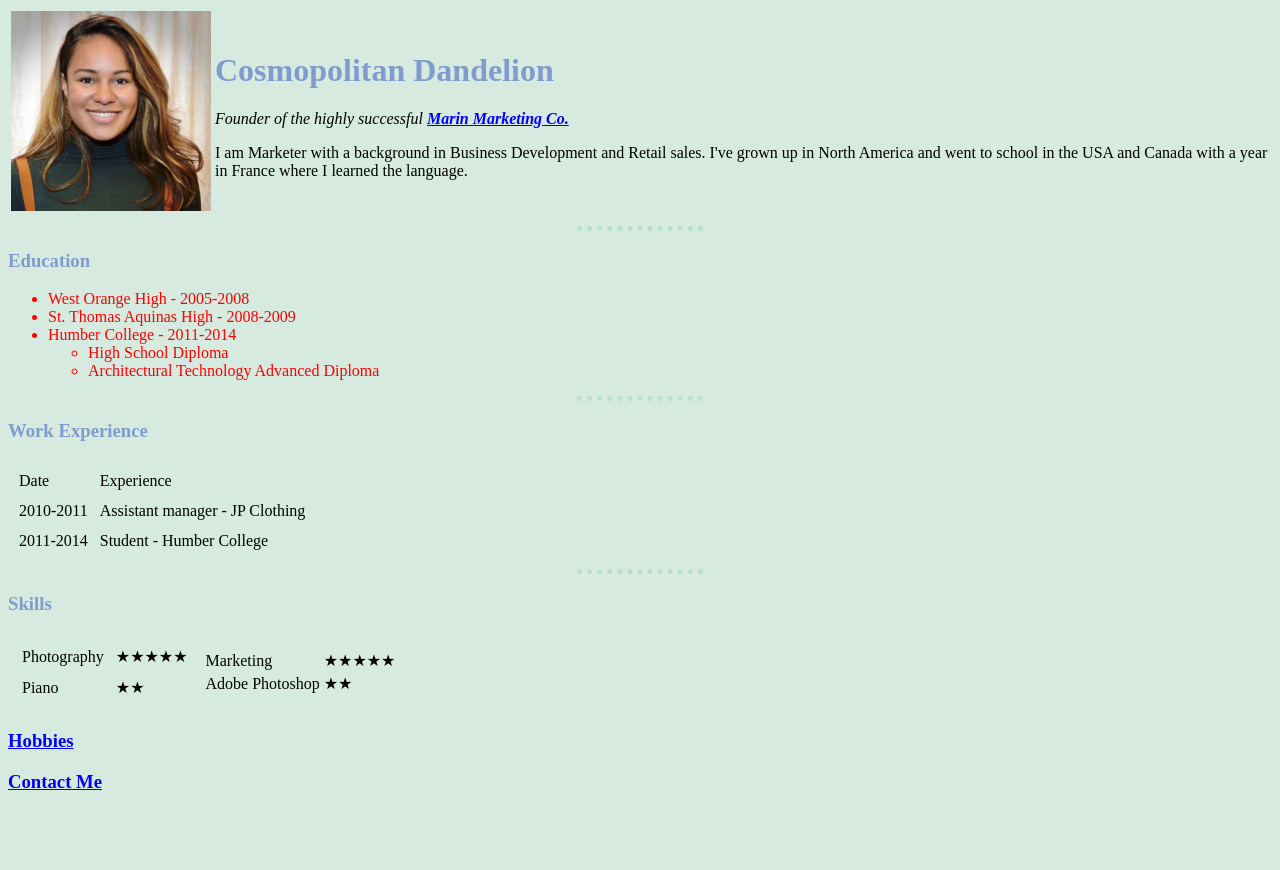
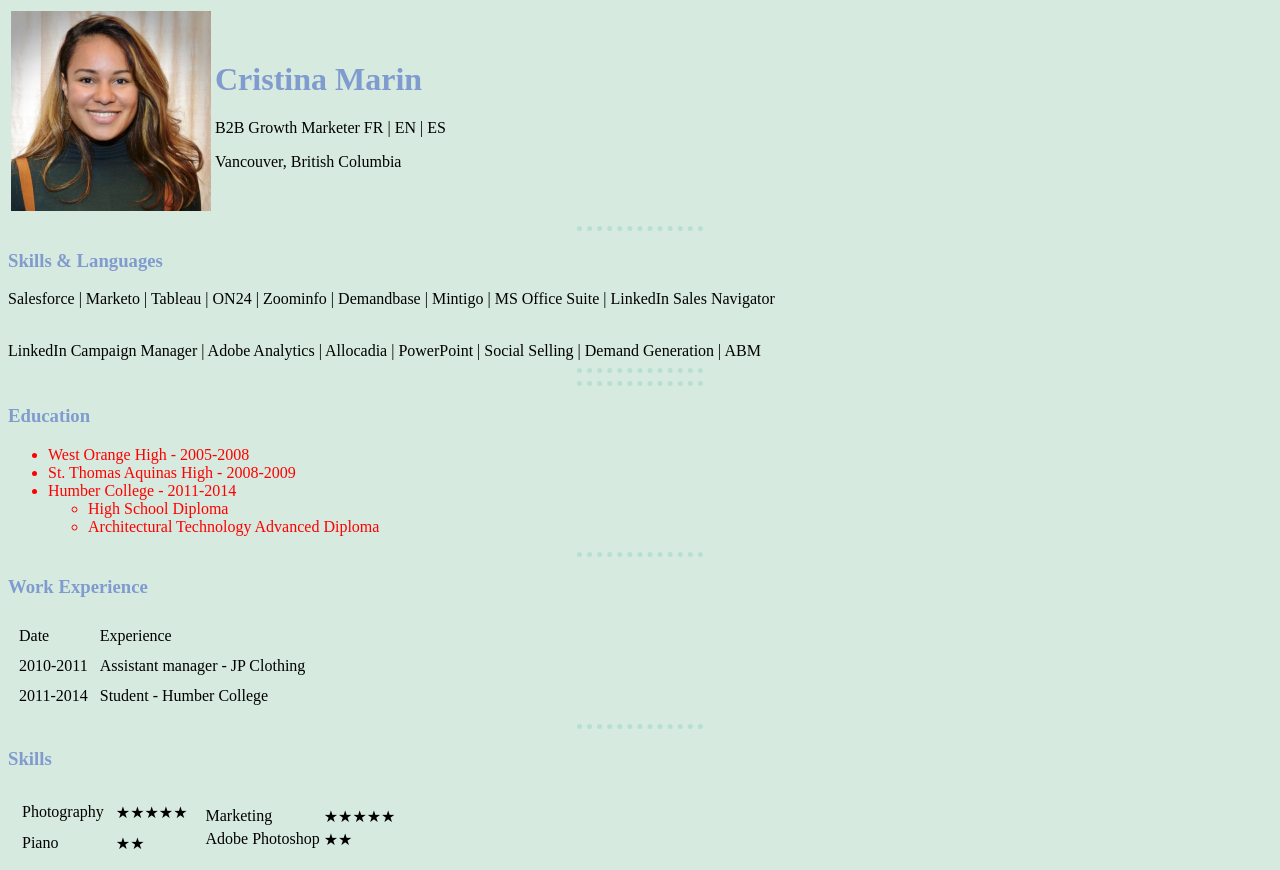
Before and after one commit to anitsirc9/DevCourseRefresh, a plain HTML site: page index.html in a window 1280 px wide. Shown: the top 870 px of the page. Before the commit the page ends 811 px from the top, so only its background shows below. Drawn offline with Linux system fonts and the light colour scheme.

Commit message:
Update index.html

```diff
--- a/index.html
+++ b/index.html
@@ -3,7 +3,7 @@
 
 <head>
   <meta charset="utf-8">
-  <title>Cristina's Personal Site</title>
+  <title>Cristina Marin CV</title>
 <link rel="stylesheet" href="CSS/styles.css">
 </head>
 
@@ -14,15 +14,19 @@
         <img src="Images/LinkedIn Headshot.jpeg" alt="Cristina Marin Photo" height="200" width="200">
       </td>
       <td>
-        <h1><strong>Cosmopolitan Dandelion</strong></h1>
-        <p><em>Founder of the highly successful <strong> <a href="https://www.linkedin.com/in/marincris">Marin Marketing Co.</a></strong></em></p>
-        <p>
-          I am Marketer with a background in Business Development and Retail sales. I've grown up in North America and went to school in the USA and Canada with a year in France where I learned the language.
-        </p>
+        <h1><strong>Cristina Marin</strong></h1>
+        <p>B2B Growth Marketer FR | EN | ES</p>
+        <p>Vancouver, British Columbia</p>
       </td>
     </tr>
   </table>
+<hr>
 
+  <h3>Skills & Languages</h3>
+  <p>Salesforce | Marketo | Tableau | ON24 | Zoominfo | Demandbase | Mintigo | MS Office Suite | LinkedIn Sales Navigator</p>
+  <br>LinkedIn Campaign Manager | Adobe Analytics | Allocadia | PowerPoint | Social Selling | Demand Generation | ABM
+
+  <hr />
   <hr>
 
   <h3>Education</h3>
```
